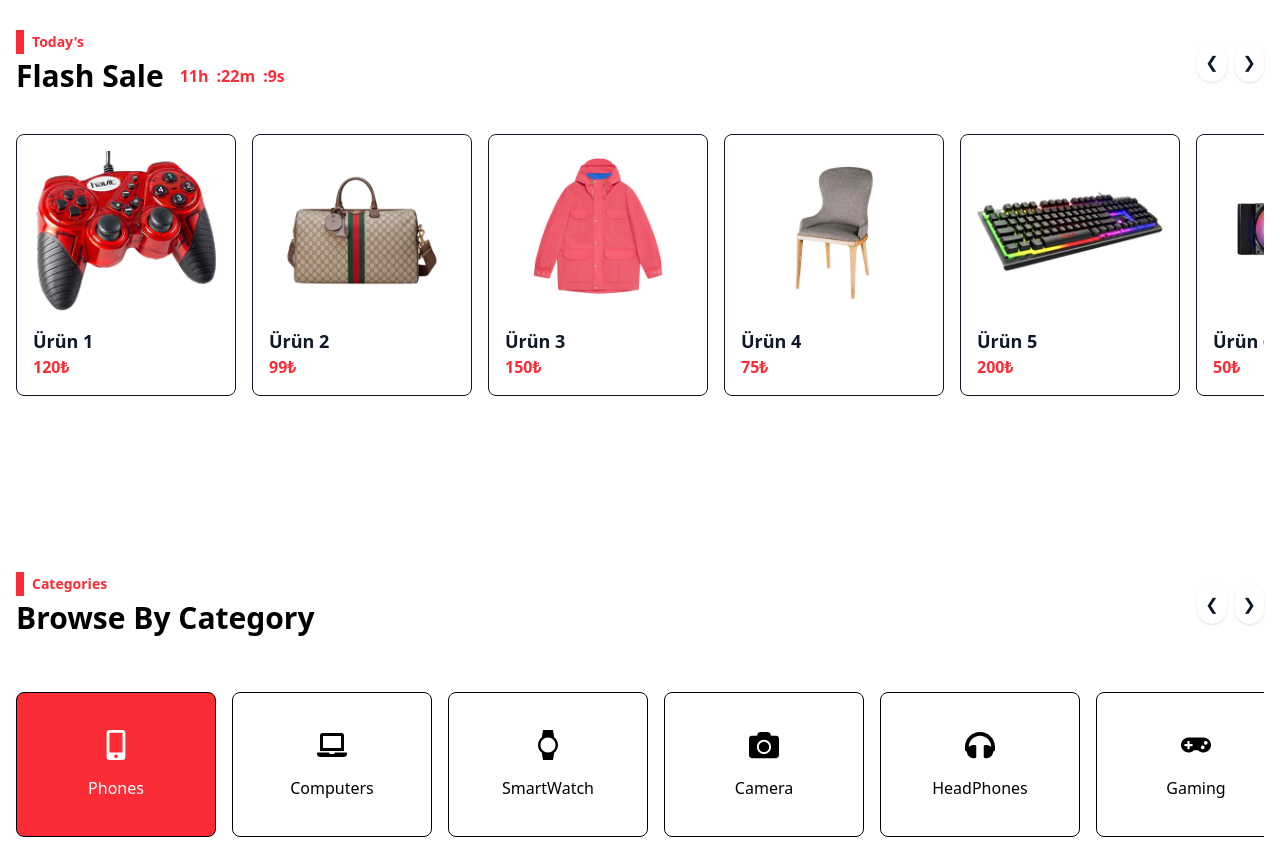
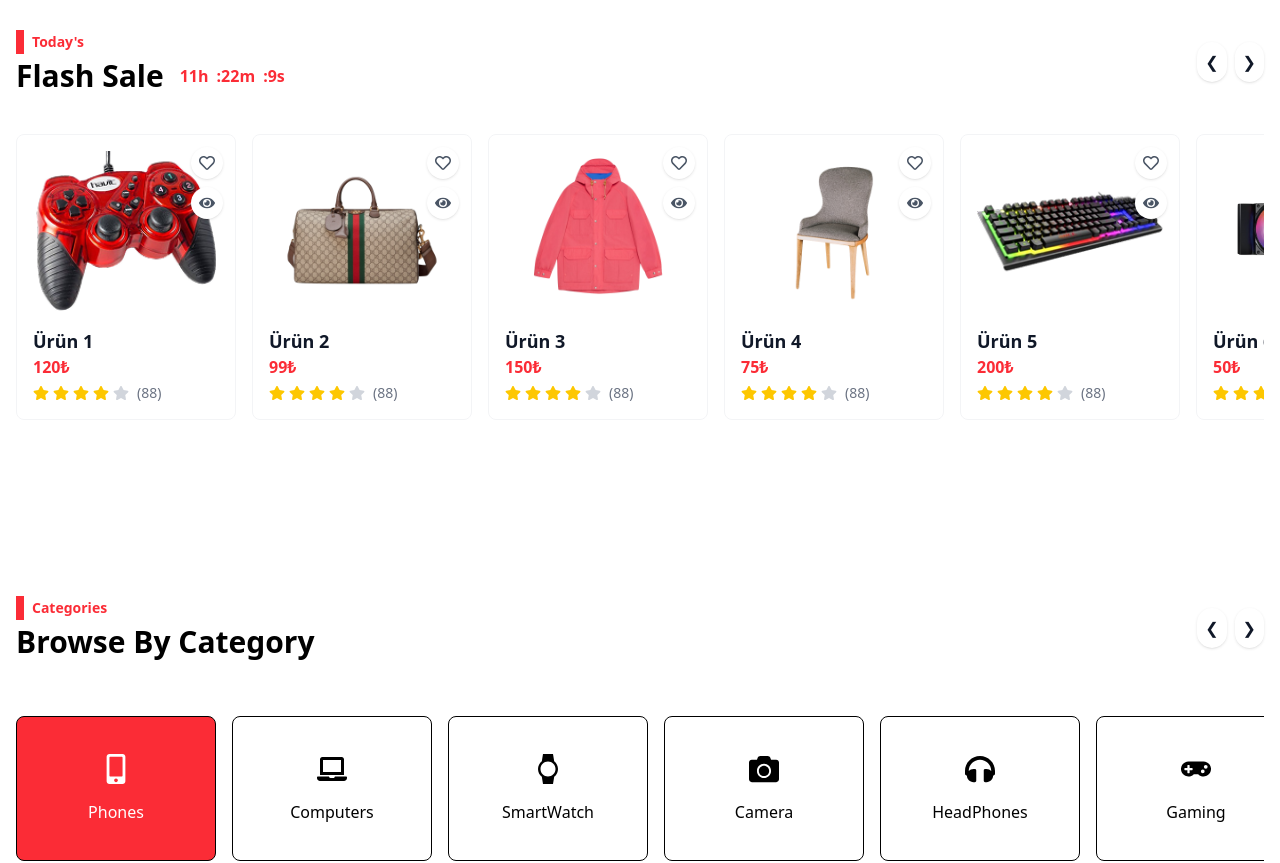
Before and after one commit to Sevvalercan/ecommerce-app, a Next.js app: page / in a window 1280 px wide. Shown: the part 580-1443 px from the top of the page. Built offline with nearby package versions, Linux system fonts and the light colour scheme.

Commit message:
feat: update HomePage to use bestSellingRef for scrolling functionality and enhance ProductCard with favorite and rating features

```diff
--- a/src/app/(user)/page.tsx
+++ b/src/app/(user)/page.tsx
@@ -10,6 +10,7 @@ import FeaturesSection from "@/components/FeaturesSection";
 
 export default function HomePage() {
   const flashSaleRef = useRef<HTMLDivElement | null>(null);
+  const bestSellingRef = useRef<HTMLDivElement | null>(null);
   const categoryRef = useRef<HTMLDivElement | null>(null);
 
   const scrollCarousel = (
@@ -127,7 +128,7 @@ export default function HomePage() {
         </div>
       </section>
 
-      {/* Flash Sale */}
+      {/*    Best Selling Products */}
       <section className="py-12">
         <div className="max-w-7xl mx-auto px-4">
           <div className="flex items-center justify-between mb-6">
@@ -146,22 +147,20 @@ export default function HomePage() {
             </div>
             <div className="flex space-x-2">
               <button
-                onClick={() => scrollCarousel(flashSaleRef, "left")}
+                onClick={() => scrollCarousel(bestSellingRef, "left")}
                 className="bg-white p-2 rounded-full shadow hover:bg-gray-100"
               >
                 &#10094;
               </button>
-              <button
-                onClick={() => scrollCarousel(flashSaleRef, "right")}
-                className="bg-white p-2 rounded-full shadow hover:bg-gray-100"
-              >
-                &#10095;
+              <button onClick={() => scrollCarousel(bestSellingRef, "right")}           className="bg-white p-2 rounded-full shadow hover:bg-gray-100"
+>
+                 &#10095;
               </button>
             </div>
           </div>
 
           <div
-            ref={flashSaleRef}
+            ref={bestSellingRef}
             className="flex overflow-x-auto scrollbar-hide space-x-4 py-4"
           >
             {products.map((product) => (
--- a/src/components/ProductCard.tsx
+++ b/src/components/ProductCard.tsx
@@ -1,14 +1,64 @@
 import Image from "next/image";
 import { Product } from "@/data/products";
+import {
+  FaHeart,
+  FaRegHeart,
+  FaStar,
+  FaEye,
+  FaShoppingCart,
+} from "react-icons/fa";
+import { useState } from "react";
 
 export default function ProductCard({ id, name, price, image }: Product) {
+  const [favorite, setFavorite] = useState(false);
+
   return (
-    <div className="border rounded-lg p-4 hover:shadow-lg transition">
+    <div className="border border-gray-100  rounded-lg p-4 hover:shadow-lg transition group relative overflow-hidden">
+      {/* Favori & Görüntüle Butonları */}
+      <div className="absolute top-3 right-3 flex flex-col space-y-2 z-10">
+        <button
+          onClick={() => setFavorite(!favorite)}
+          className="bg-white p-2 rounded-full shadow hover:bg-gray-100"
+        >
+          {favorite ? (
+            <FaHeart className="text-red-500" />
+          ) : (
+            <FaRegHeart className="text-gray-600" />
+          )}
+        </button>
+        <button className="bg-white p-2 rounded-full shadow hover:bg-gray-100">
+          <FaEye className="text-gray-600" />
+        </button>
+      </div>
+
+      {/* Ürün Görseli */}
       <div className="w-full h-40 relative mb-4">
         <Image src={image} alt={name} fill className="object-contain" />
       </div>
+
+      {/* Bilgiler */}
       <h3 className="font-semibold text-lg">{name}</h3>
       <p className="text-red-500 font-bold">{price}₺</p>
+
+      {/* Rating */}
+      <div className="flex items-center space-x-1 mt-1">
+        {Array.from({ length: 5 }).map((_, i) => (
+          <FaStar
+            key={i}
+            className={`${i < 4 ? "text-yellow-400" : "text-gray-300"}`} // 4 yıldız sabit örnek
+          />
+        ))}
+        <span className="text-sm text-gray-500 ml-1">(88)</span>
+      </div>
+
+      {/* Hover'da Görünen Add to Cart */}
+      <button
+        className="absolute bottom-0 left-0 w-full bg-black text-white py-2 flex items-center justify-center gap-2
+                   opacity-0 group-hover:opacity-100 translate-y-full group-hover:translate-y-0
+                   transition-all duration-300"
+      >
+        <FaShoppingCart /> Add to Cart
+      </button>
     </div>
   );
 }
--- a/src/components/ProductCarousel.tsx
+++ /dev/null
@@ -1,26 +0,0 @@
-import ProductCard from './ProductCard';
-import { products } from '@/data/products';
-
-type ProductCarouselProps = {
-  variant?: 'flashSale' | 'featured';
-};
-
-export default function ProductCarousel({ variant }: ProductCarouselProps) {
-  const filteredProducts =
-    variant === 'flashSale' ? products.slice(0, 5) : products;
-
-  return (
-    <div className="relative">
-      <div className="flex overflow-x-auto gap-4 pb-4 snap-x snap-mandatory">
-        {filteredProducts.map(product => (
-          <div
-            key={product.id}
-            className="flex-shrink-0 w-1/4 sm:w-1/4 lg:w-1/4 snap-start"
-          >
-            <ProductCard {...product} />
-          </div>
-        ))}
-      </div>
-    </div>
-  );
-}
```
